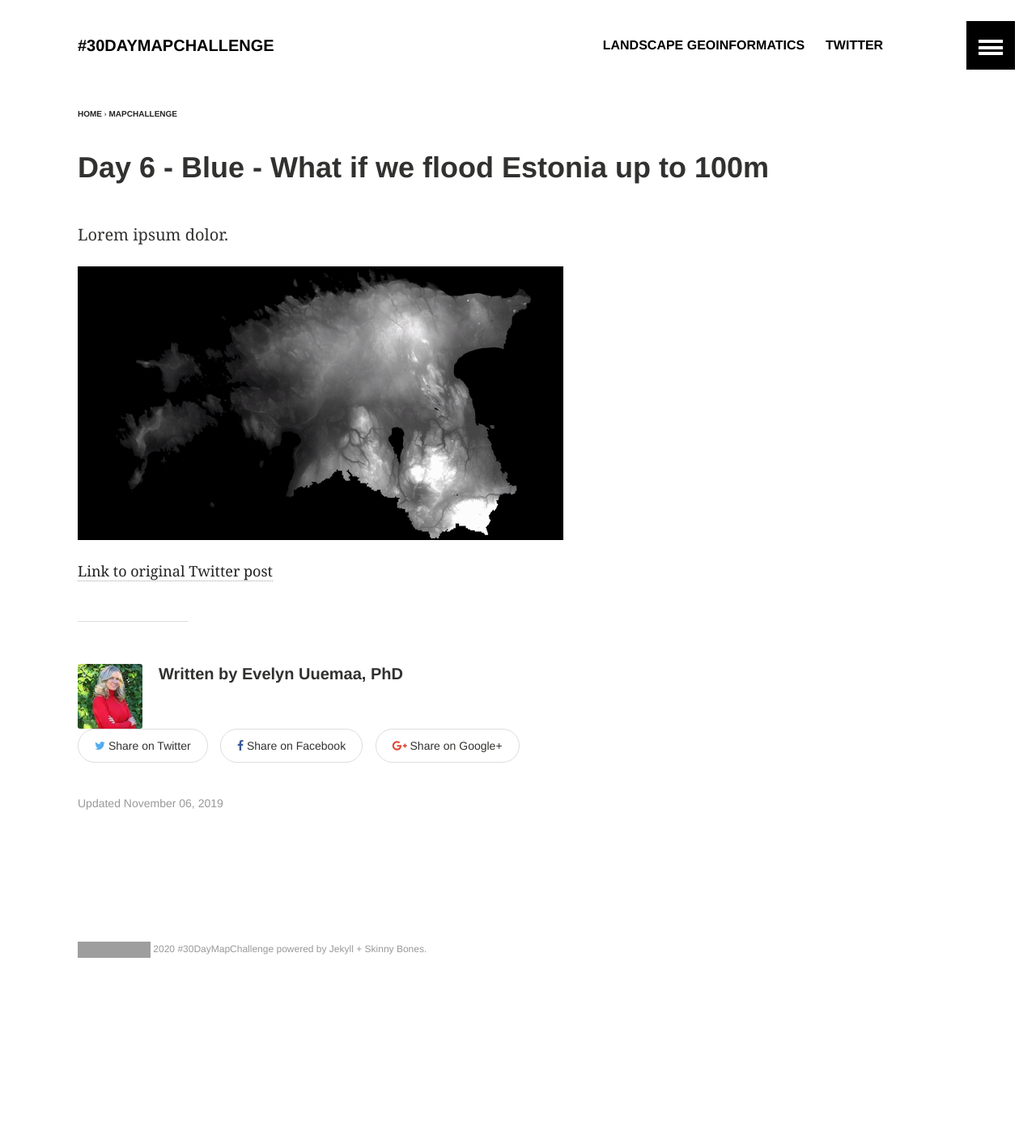
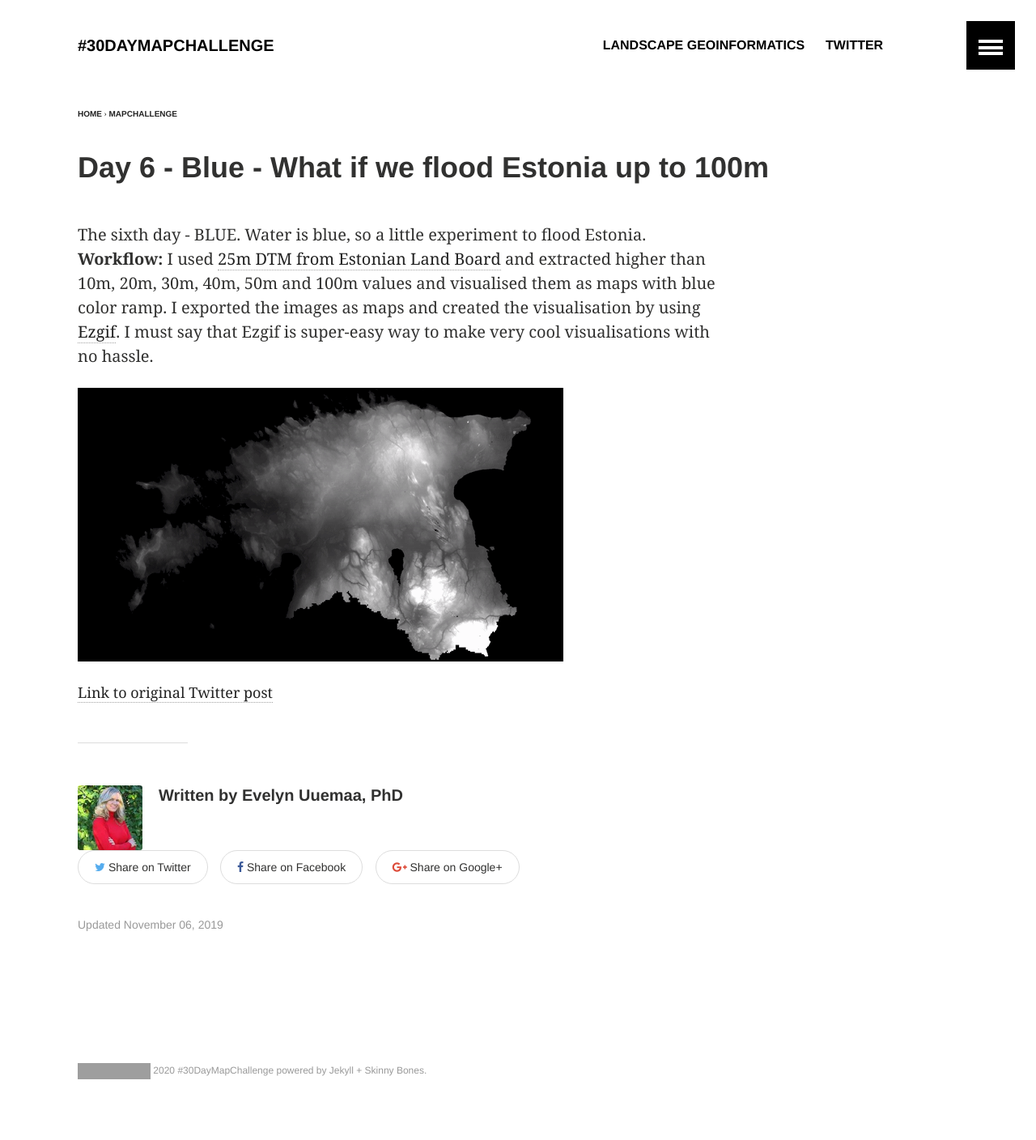
Before and after one commit to kevelyn1/30DayMapChallenge2019, a Jekyll site: the page built from _posts/mapchallenge/2019-11-6-day-6.md, in a window 1280 px wide. Shown: the whole page at 81% size. Built offline with Jekyll 4.4.1, drawn with Linux system fonts in a browser that asks for light colours; before the commit the page ends 1258 px from its top, so only the background shows below that; grey boxes are pictures that could not be loaded.

Commit message:
Update 2019-11-6-day-6.md

```diff
--- a/_posts/mapchallenge/2019-11-6-day-6.md
+++ b/_posts/mapchallenge/2019-11-6-day-6.md
@@ -6,9 +6,9 @@
 image:
   teaser: 6_food_est.gif
 ---
-
-Lorem ipsum dolor.
+The sixth day - BLUE. Water is blue, so a little experiment to flood Estonia.
+**Workflow:** I used [25m DTM from Estonian Land Board](https://geoportaal.maaamet.ee/est/Ruumiandmed/Korgusandmed/Laadi-korgusandmed-alla-p614.html) and extracted higher than 10m, 20m, 30m, 40m, 50m and 100m values and visualised them as maps with blue color ramp. I exported the images as maps and created the visualisation by using [Ezgif](https://ezgif.com/maker). I must say that Ezgif is super-easy way to make very cool visualisations with no hassle.
 
 ![image of day 6 post](../../images/6_food_est.gif)
 
-[Link to original Twitter post](https://twitter.com/evelynuuemaa/status/6)
+[Link to original Twitter post](https://twitter.com/evelynuuemaa/status/1191984040137629696)
```
